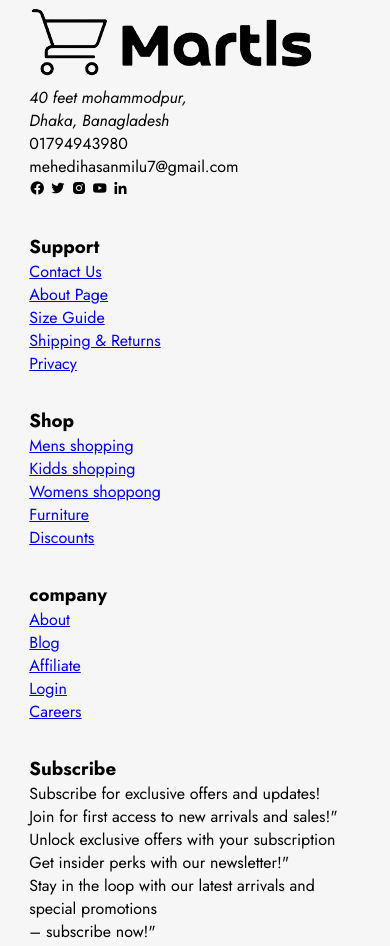
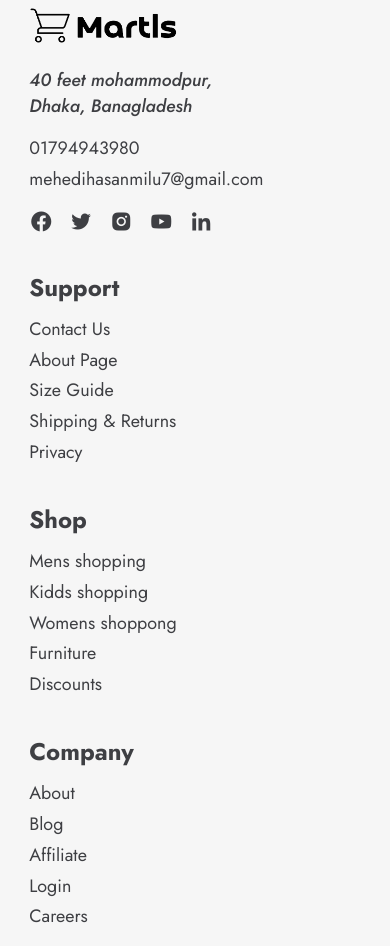
Before and after one commit to web-mahadihasan/martls.com, a plain HTML site: page index.html in a window 390 px wide. Shown: the part 10640-11586 px from the top of the page. Drawn offline with nearby package versions, Linux system fonts and the light colour scheme.

Commit message:
add footer section add responsive done

```diff
--- a/index.html
+++ b/index.html
@@ -23,7 +23,7 @@
 
 </head>
 <body>
-    <header>
+    <header id="home">
             <nav>
                 <div class="logo">
                     <img src="./Images/martls.png" alt="">
@@ -32,9 +32,9 @@
                     <ul>
                         <li><a href="#">Home</a></li>
                         <li><a href="#shop">Shop</a></li>
-                        <li><a href="#">Products</a></li>
-                        <li><a href="#">Blog</a></li>
-                        <li><a href="#">Contact us</a></li>
+                        <li><a href="#shop">Products</a></li>
+                        <li><a href="#blog">Blog</a></li>
+                        <li><a href="#contact">Contact us</a></li>
                     </ul>
                 </div>
                 <div class="navicons" >
@@ -64,7 +64,7 @@
             </p>
             <button class="banner-btn">Shop now <i class='bx bx-right-arrow-alt' ></i></button>
             <div class="banner-arrow">
-                <a href="#"><i class='bx bx-down-arrow-alt' ></i></a>
+                <a href="#shop"><i class='bx bx-down-arrow-alt' ></i></a>
             </div>
            </div>
 
@@ -499,7 +499,7 @@
 
 
      <!-- news & updates section start  -->
-     <section class="news-update-container">
+     <section class="news-update-container" id="blog">
         <h1 class="news-container-title review-title">New updates</h1>
         <div class="news-cards-container">
             <div class="news-cards">
@@ -542,14 +542,14 @@
 
   <!-- footer section styles start  -->
   <footer>
-    <div class="footer-container">
+    <div class="footer-container" id="contact">
         <div class="company-contacts">
             <img src="./Images/martls.png" alt="">
             <address>
                 40 feet mohammodpur,<br> Dhaka, Banagladesh
             </address>
-            <p>01794943980</p>
-            <p>mehedihasanmilu7@gmail.com</p>
+            <p class="phone-number footer-text">01794943980</p>
+            <p class="email-add footer-text">mehedihasanmilu7@gmail.com</p>
             <div class="social-icons">
                 <i class='bx bxl-facebook-circle' ></i>
                 <i class='bx bxl-twitter' ></i>
@@ -560,47 +560,47 @@
         </div>
 
         <div class="support-section">
-            <h3>Support</h3>
+            <h3 class="footer-title">Support</h3>
             <ul>
-                <li><a href="#">Contact Us</a></li>
-                <li><a href="#">About Page</a></li>
-                <li><a href="#">Size Guide</a></li>
-                <li><a href="#">Shipping & Returns</a></li>
-                <li><a href="#">Privacy</a></li>
+                <li><a href="#" class="footer-text">Contact Us</a></li>
+                <li><a href="#" class="footer-text">About Page</a></li>
+                <li><a href="#" class="footer-text">Size Guide</a></li>
+                <li><a href="#" class="footer-text">Shipping & Returns</a></li>
+                <li><a href="#" class="footer-text">Privacy</a></li>
             </ul>
         </div>
 
         <div class="shop-section">
-            <h3>Shop</h3>
+            <h3 class="footer-title">Shop</h3>
             <ul>
-                <li><a href="#">Mens shopping</a></li>
-                <li><a href="#">Kidds shopping</a></li>
-                <li><a href="#">Womens shoppong</a></li>
-                <li><a href="#">Furniture</a></li>
-                <li><a href="#">Discounts</a></li>
+                <li><a href="#" class="footer-text">Mens shopping</a></li>
+                <li><a href="#" class="footer-text">Kidds shopping</a></li>
+                <li><a href="#" class="footer-text">Womens shoppong</a></li>
+                <li><a href="#" class="footer-text">Furniture</a></li>
+                <li><a href="#" class="footer-text">Discounts</a></li>
             </ul>
         </div>
 
         <div class="company-section">
-            <h3>company</h3>
+            <h3 class="footer-title">company</h3>
             <ul>
-                <li><a href="#">About</a></li>
-                <li><a href="#">Blog</a></li>
-                <li><a href="#">Affiliate</a></li>
-                <li><a href="#">Login</a></li>
-                <li><a href="#">Careers</a></li>
+                <li><a href="#" class="footer-text">About</a></li>
+                <li><a href="#" class="footer-text">Blog</a></li>
+                <li><a href="#" class="footer-text">Affiliate</a></li>
+                <li><a href="#" class="footer-text">Login</a></li>
+                <li><a href="#" class="footer-text">Careers</a></li>
             </ul>
         </div>
 
         <div class="subscribe-section">
-            <h3>Subscribe</h3>
-            <p>Subscribe for exclusive offers and updates! <br>
+            <h3 class="footer-title">Subscribe</h3>
+            <p class="footer-text">Subscribe for exclusive offers and updates! <br>
                 Join for first access to new arrivals and sales!"
             </p>
-            <p>Unlock exclusive offers with your subscription <br>
+            <p class="footer-text">Unlock exclusive offers with your subscription <br>
                 Get insider perks with our newsletter!"
             </p>
-            <p> Stay in the loop with our latest arrivals and special promotions <br> – subscribe now!"
+            <p class="footer-text"> Stay in the loop with our latest arrivals and special promotions <br> – subscribe now!"
             </p>
         </div>
     </div>
--- a/styles/style.css
+++ b/styles/style.css
@@ -18,8 +18,9 @@
 }
 
 /* navbar styles start */
-body{
-    scroll-behavior: smooth;
+html, body{
+    scroll-behavior: smooth!important;
+    scroll-padding: 7rem;
 }
 header{
     background-color: var(--light-gray);
@@ -118,9 +119,6 @@ header.sticky{
     color: var(--dark-gray);
     font-size: 4rem;
     font-weight: 700;
-    /* background-image: linear-gradient(to right, #d73ec1, #d534c7, #d129ce, #cd1dd6, #c70cde); */
-    /* -webkit-text-fill-color: transparent;
-    -webkit-background-clip: text; */
 }
 .banner-info{
     color: rgba(62, 63, 67, 0.6);
@@ -439,19 +437,57 @@ footer{
     display: grid;
     grid-template-columns: repeat(auto-fit, minmax(250px, auto));
     gap: 2rem;
-    align-items: center;
-    justify-items: space-between;
     padding-top: 60px;
     padding-bottom: 80px;
 }
-
-
-
+.footer-title{
+    font-size: 1.5rem;
+    color: var(--dark-gray);
+    margin-bottom: .7rem;
+    text-transform: capitalize;
+}
+.footer-text{
+    font-size: 1.12rem;
+    color: var(--dark-gray);
+    margin: .3rem 0rem;
+    text-decoration: none;
+    display: block;
+}
+.company-contacts img{
+    width: 150px;
+    cursor: pointer;
+}
+.company-contacts address{
+    font-size: 1.12rem;
+    margin: 1rem 0rem;
+    color: var(--dark-gray);
+    font-weight: 500;
+}
+.company-contacts .phone-number{
+    font-size: 1.12rem;
+    color: var(--dark-gray);
+}
+.company-contacts .social-icons i{
+    font-size: 1.5rem;
+    margin-right: .7rem;
+    color: var(--dark-gray);
+    transition: .4s ease;
+    margin-top: .8rem;
+    cursor: pointer;
+}
+.company-contacts .social-icons i:hover{
+    color: var(--hover-color);
+    transform: translateY(-5px);
+}
+.subscribe-section p{
+    margin-bottom: 1rem;
+}
 .copyright-section{
     height: 10vh;
     display: flex;
     align-items: center;
     justify-content: center;
     background-color: #f4f2f2;
+    padding: 0px 8%;
 }
 /* footer section styles ends  */
```
